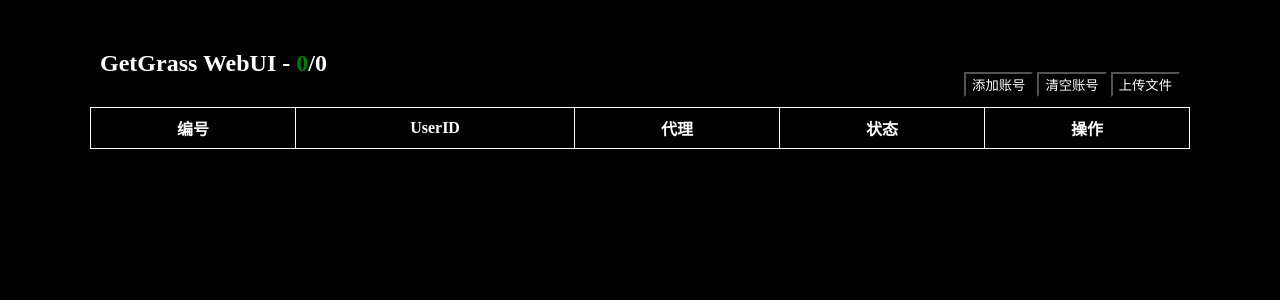
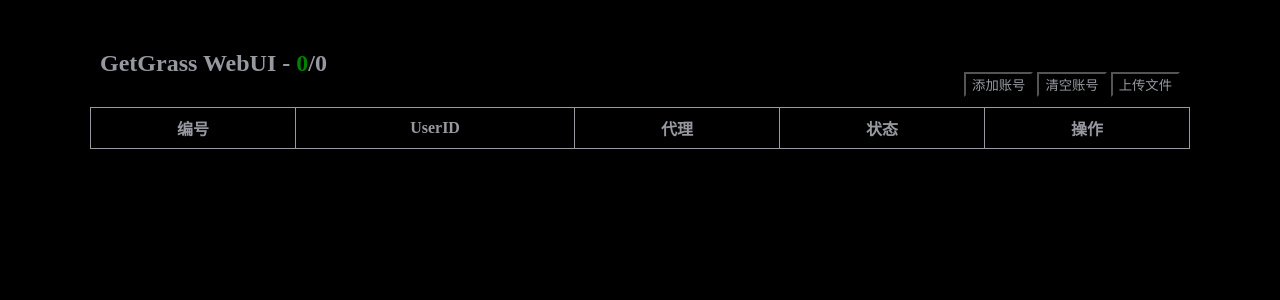
Before and after one commit to Confusion-ymc/GetGrassWebUI, a FastAPI app: page / in a window 1280 px wide. Shown: the top 300 px of the page. Run offline with FastAPI, Linux system fonts and the light colour scheme; data that the repository does not hold is empty.

Commit message:
修改颜色 柔和

```diff
--- a/static/index.css
+++ b/static/index.css
@@ -9,18 +9,18 @@ body {
     justify-content: space-between;
     align-items: flex-end;
     padding: 10px;
-    color: white;
+    color: #9799a1;
 }
 
 button{
     max-height:35px;
-    color: white;
+    color: #9799a1;
     background-color: black;
 }
 
 table {
     width: 100%;
-    color: white;
+    color: #9799a1;
     background: black;
     border-collapse: collapse;
 }
@@ -32,7 +32,7 @@ table, th, td {
 th, td {
     text-align: center;
     padding: 8px;
-    border: 1px solid white;
+    border: 1px solid #9799a1;
 }
 
 td.proxy{
@@ -74,7 +74,8 @@ th {
 }
 
 .modal-content {
-    background-color: #fefefe;
+    color: #9799a1;
+    background-color: black;
     margin: 15% auto;
     padding: 20px;
     border: 1px solid #888;
@@ -104,7 +105,7 @@ th {
     width: 100%;
     height: 100%;
     background: rgba(0, 0, 0, 0.5);
-    color: white;
+    color: #9799a1;
     text-align: center;
     padding-top: 20%;
     z-index: 9999;
```
